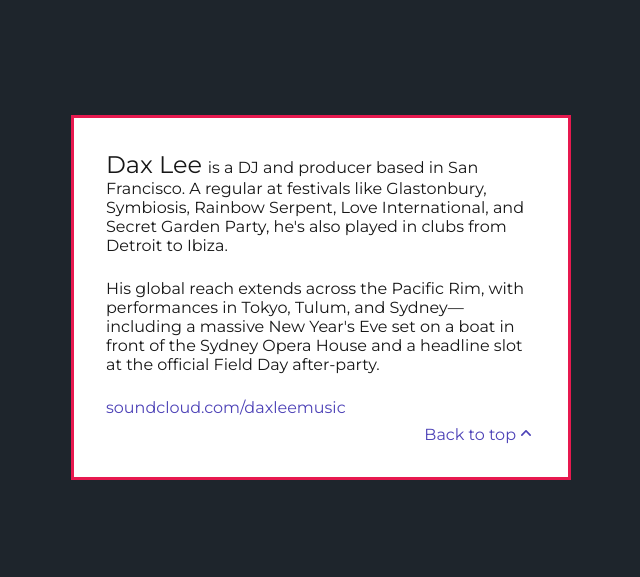
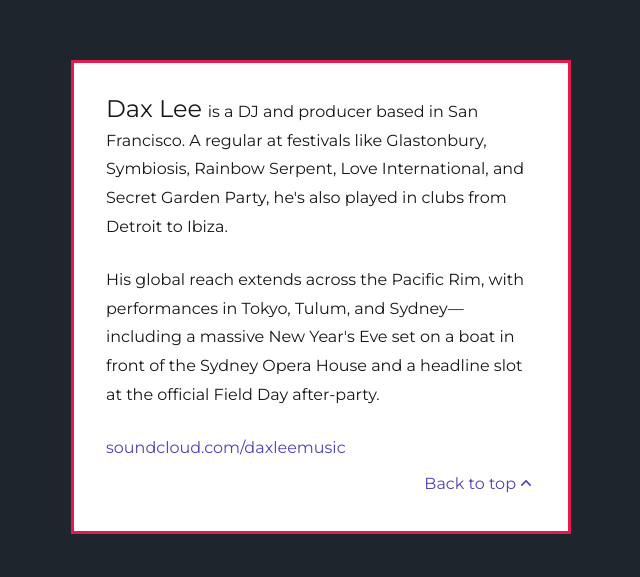
Before and after one commit to lizlux/daxlee, a Next.js app: page / in a window 1280 px wide. Shown: the part 923-1500 px from the top of the page, without its empty margins (319-959 px from the left). Built offline with nearby package versions, Linux system fonts and the light colour scheme.

Commit message:
increasing line height for readability

```diff
--- a/src/app/page.module.css
+++ b/src/app/page.module.css
@@ -80,6 +80,7 @@
   align-items: center;
   justify-content: center;
   max-width: 100%;
+  line-height: 1.8rem;
 }
 
 .feature > div {
```
